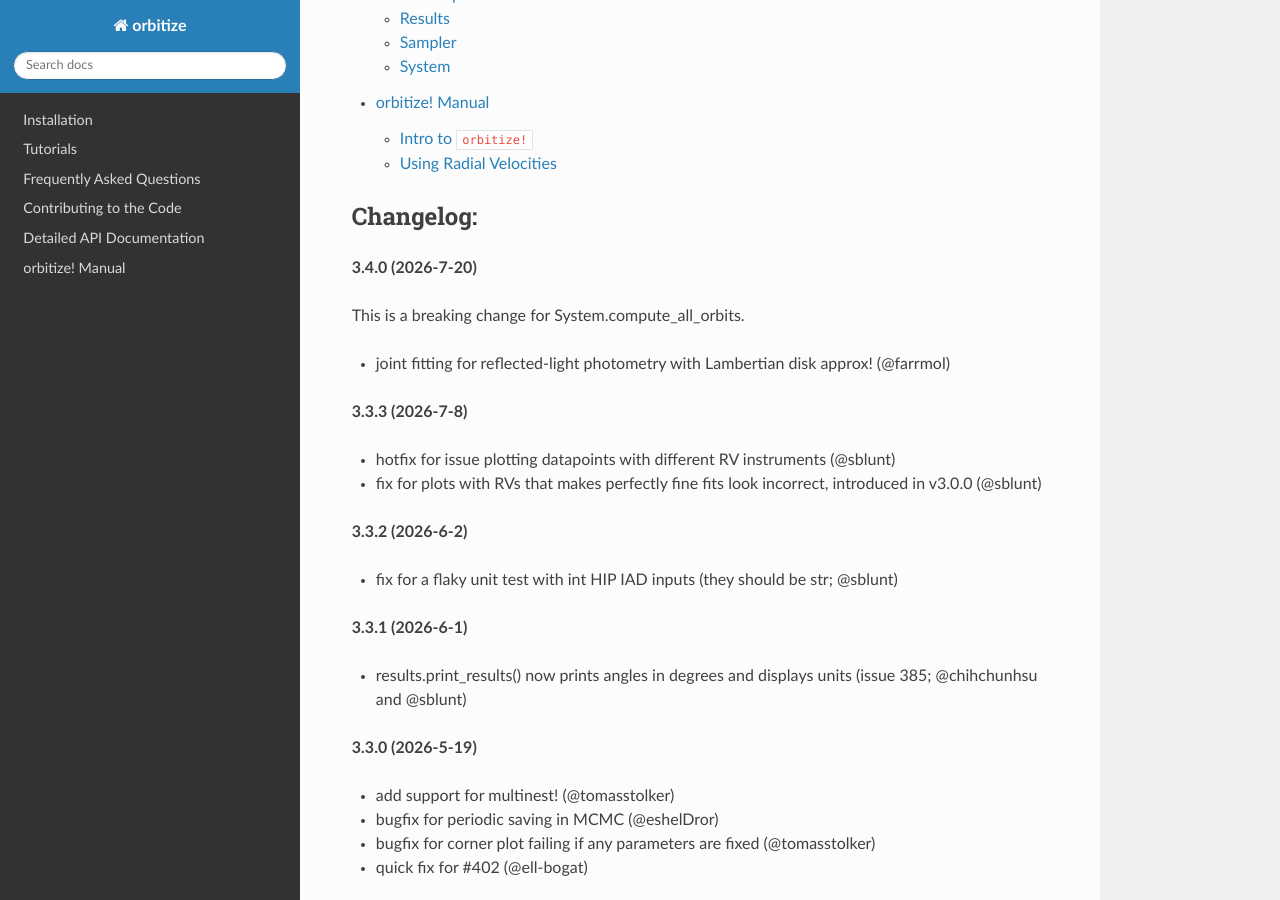
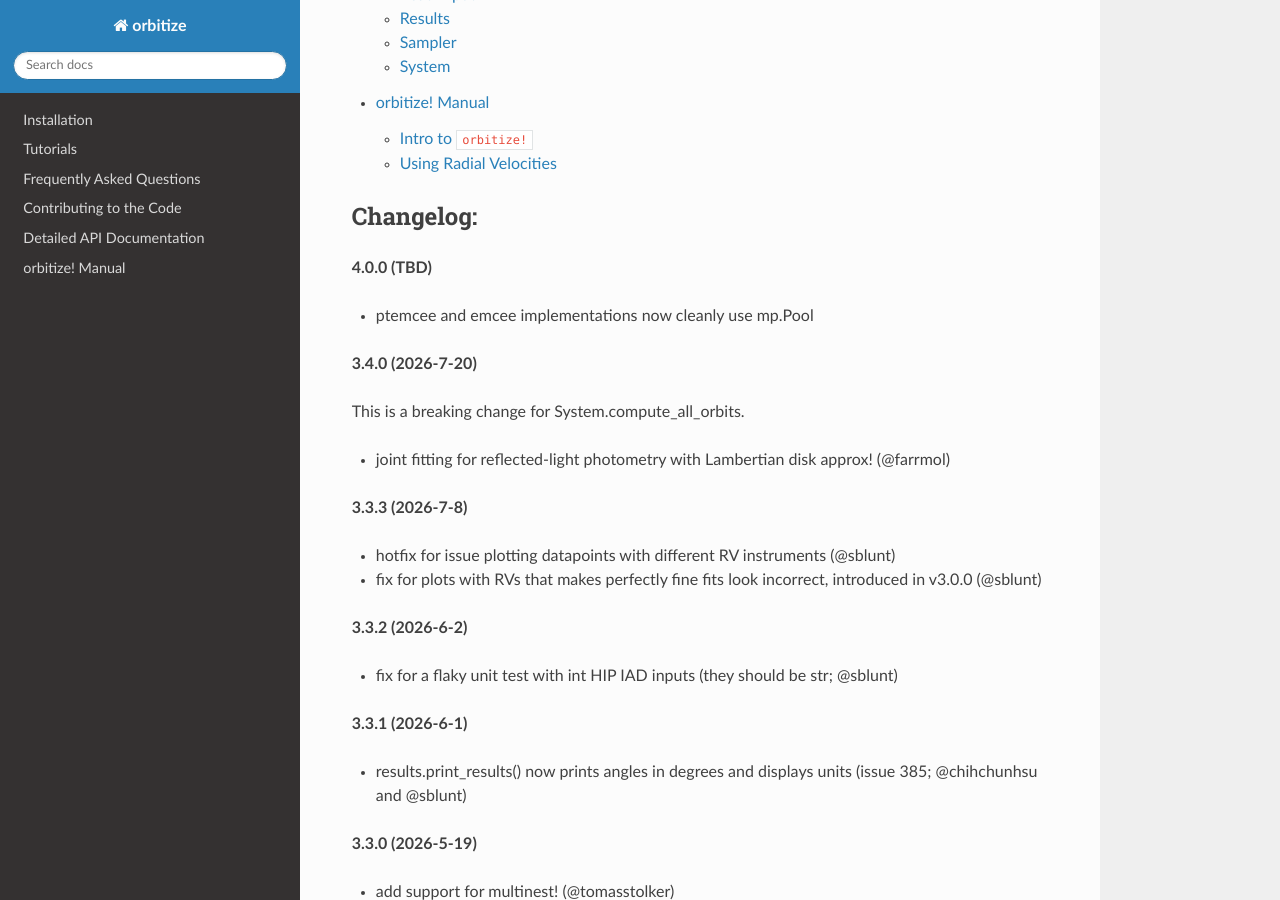
Before and after one commit to sblunt/orbitize, a Sphinx documentation site: the page built from docs/index.rst, in a window 1280 px wide and 900 px high, scrolled down 1802 px. Built offline with Sphinx 7.4.7 and the Read the Docs theme 3.1.0, drawn with Linux system fonts in a browser that asks for light colours; pages that are not in the unit, such as notebooks, are missing from menus.

Commit message:
add (pt)emcee pool improvement to changelog

```diff
--- a/docs/index.rst
+++ b/docs/index.rst
@@ -54,6 +54,10 @@ User Guide:
 
 Changelog:
 ++++++++++
+
+**4.0.0 (TBD)**
+
+- ptemcee and emcee implementations now cleanly use mp.Pool
 
 **3.4.0 (2026-7-20)**
 
```
